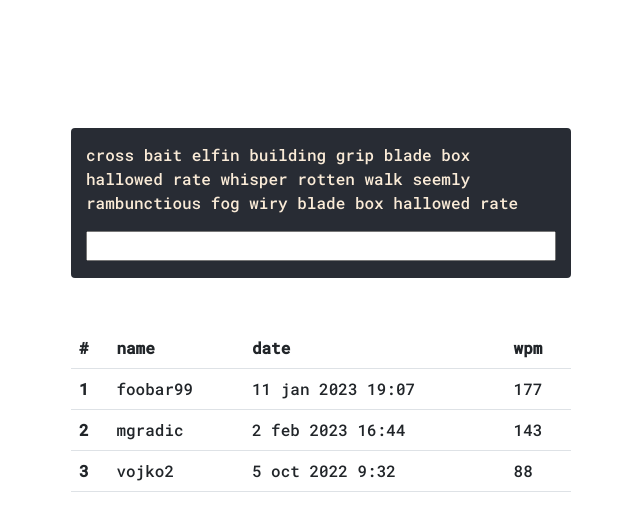
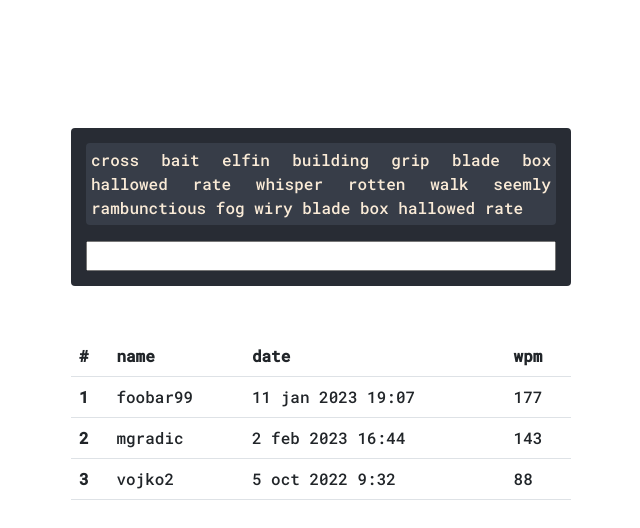
Before and after one commit to gaspernovak/typetest-react, a React (Create React App) app: page / in a window 1280 px wide. Shown: the top 528 px of the page, without its empty margins (319-959 px from the left). Built offline with nearby package versions, Linux system fonts and the light colour scheme; data requests are answered from the project's data file.

Commit message:
Added timer style
Updated input style

```diff
--- a/src/components/Typetest.css
+++ b/src/components/Typetest.css
@@ -1,26 +1,43 @@
 @import url('https://fonts.googleapis.com/css2?family=Roboto+Mono:wght@500&display=swap');
 @import 'bootstrap/dist/css/bootstrap.min.css';
+
+.Timer {
+  font-size: xx-large;
+  text-align: center;
+}
+
 
 .Word-error {
   color: lightcoral;
 }
 
+.Word-input {
+  color: antiquewhite;
+  border-radius: 4px;
+  background-color: #373d48;
+  font-family: 'Roboto Mono', cursive;
+  padding: 0 4px 0 4px;
+}
+
 .Wordlist {
   padding: 15px;
   width: 500px;
-  height: 150px;
   margin: auto;
   margin-top: 10%;
   color: antiquewhite;
   background-color: #282c34;
   border-radius: 4px;
-  text-align: start;
-}
-
-.Wordlist-input {
-  width: 100%;
+  text-align: justify;
 }
 
 p {
+  border-radius: 4px;
+  background-color: #373d48;
+  padding: 5px;
   font-family: 'Roboto Mono', cursive;
 }
+
+input:focus {
+  text-align: center;
+  outline: none;
+}
```
